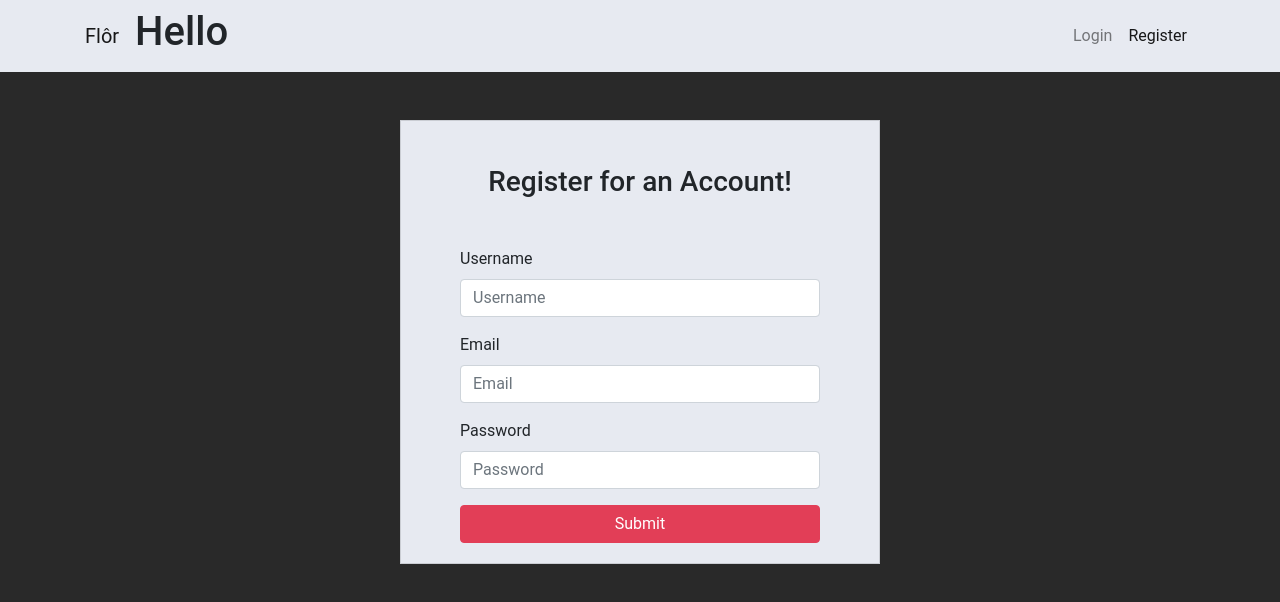
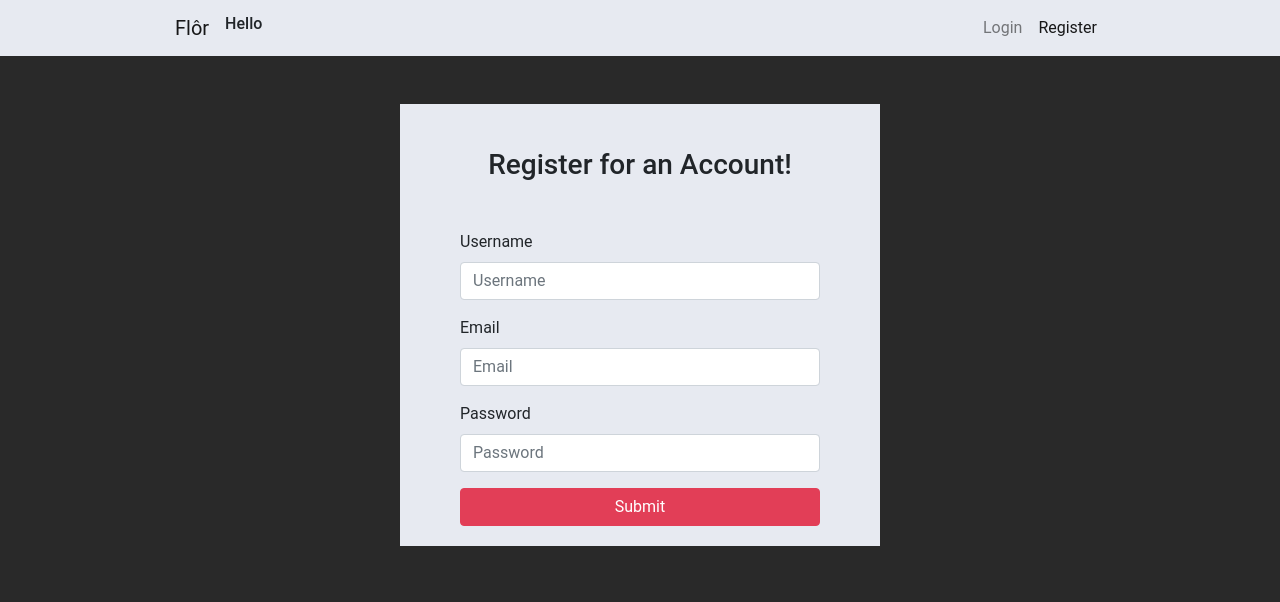
Before and after one commit to gabtorre/flor-react, a React (Create React App) app: page /register in a window 1280 px wide. Shown: the top 602 px of the page. Built offline with nearby package versions, Linux system fonts and the light colour scheme.

Commit message:
Adds User Info to Posts

```diff
--- a/src/components/Header/Header.js
+++ b/src/components/Header/Header.js
@@ -30,7 +30,7 @@ const Header = (props) =>  {
         <Navbar collapseOnSelect expand="lg">
             <Container>
             <Navbar.Brand href="#home">Flôr</Navbar.Brand>
-            <div>{user ? (<h1>Hello {user}</h1>) : (<h1>Hello</h1>)}</div>
+            <div>{user ? (<h4>Hello {user}</h4>) : (<h4>Hello</h4>)}</div>
             <Navbar.Toggle aria-controls="responsive-navbar-nav" />
             <Navbar.Collapse id="responsive-navbar-nav">
                 <Nav className="ml-auto">
--- a/src/components/Post/PostTemplate.js
+++ b/src/components/Post/PostTemplate.js
@@ -1,17 +1,37 @@
-import { Button, Card } from 'react-bootstrap';
+import { Button, Card, Col, Modal, Example } from 'react-bootstrap';
+import { React, Component, useState, Link} from 'react'
 
 const PostTemplate = (props) => {
+    const [show, setShow] = useState(false);
+
+    const handleClose = () => setShow(false);
+    const handleShow = () => setShow(true);
+
     return (
-        <Card key={props.index}>
+        <>
+        <Col md>
+        <Card key={props.index} className="mb-4">
+            <a href="#" onClick={handleShow}>
             <Card.Img variant="top" src={props.image} />
-            <Card.Body>
-                <Card.Text>
-                {props.caption}
-                </Card.Text>
-                <Button variant="primary">Go somewhere</Button>
-            </Card.Body>
+            </a>
         </Card>
+        </Col>
+
+        <Modal show={show} onHide={handleClose}>
+          <Modal.Header closeButton>
+            <Modal.Title>{props.owner}</Modal.Title>
+          </Modal.Header>
+          <Modal.Body><Card.Img variant="top" src={props.image} />
+          </Modal.Body>
+          <Modal.Footer>
+          <h4>{props.owner}</h4>{props.caption}{props.email}
+          {/* {props.timestamp} */}
+          </Modal.Footer>
+        </Modal>
+      </>
     );
 }
 
+// render(<PostTemplate />);
+
 export default PostTemplate;
--- a/src/components/Profile/Profile.js
+++ b/src/components/Profile/Profile.js
@@ -1,7 +1,7 @@
 import React from 'react'
 import PostModel from '../../PostModel';
 import axios from 'axios';
-import { Container, CardGroup } from 'react-bootstrap';
+import { Container, CardGroup, Row } from 'react-bootstrap';
 import PostTemplate from '../../components/Post/PostTemplate';
 
 class Profile extends React.Component {
@@ -23,6 +23,7 @@ class Profile extends React.Component {
           .catch(function(error) {
             console.log(error);
           });
+        console.log(data.data.owner)
         this.setState({ posts: data.data });
 
       }
@@ -35,13 +36,19 @@ class Profile extends React.Component {
         return (
             <Container fluid="md">
             <CardGroup>
+            <Row md={3}>
             {this.state.posts.map((post, index) => (
                 <PostTemplate
                     index={index}
+                    id={post.id}
+                    owner={post.owner.username}
+                    email={post.owner.email}
                     caption={post.caption}
                     image={post.image}
+                    // timestamp={post.timestamp}
                     />
             ))}
+            </Row>
             </CardGroup>
             </Container>
         );
--- a/src/scss/custom.scss
+++ b/src/scss/custom.scss
@@ -12,4 +12,24 @@ $theme-colors: (
   "danger": #ff4136
 );
 
+$container-max-widths: (
+  sm: 540px,
+  md: 720px,
+  lg: 960px,
+  xl: 960px
+);
+
+$card-border-width: 0px;
+
+$modal-inner-padding: 0rem !default;
+
+$font-size-base:              1rem !default;
+
+$h4-font-size: $font-size-base * 1.0;
+
+.modal-footer {
+  justify-content: flex-start!important;
+}
+
+
 @import "../../node_modules/bootstrap/scss/bootstrap";
```
